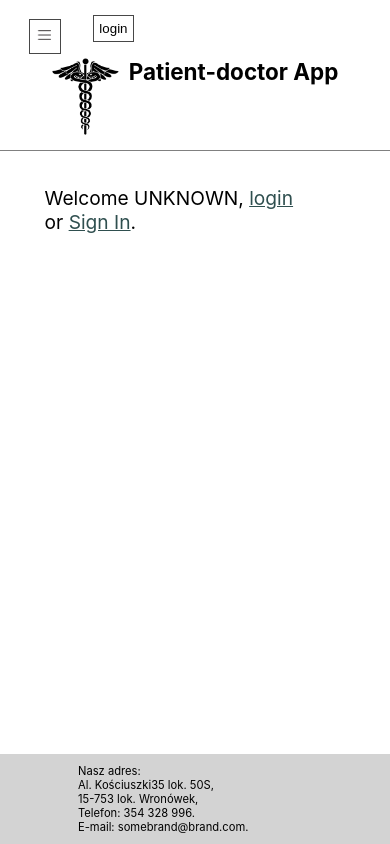
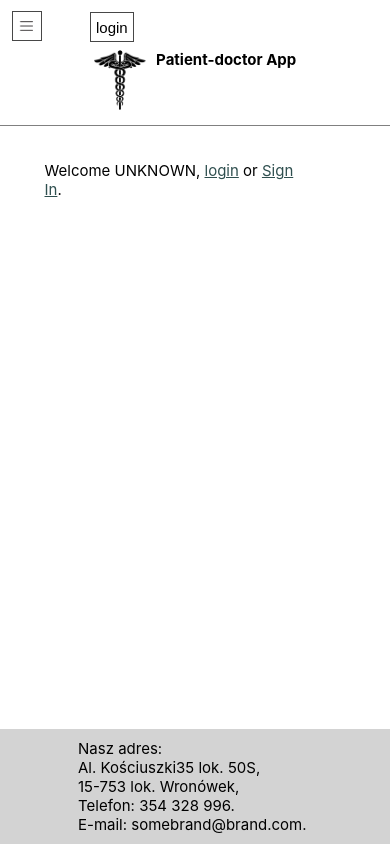
Before and after one commit to elzp/patientMedicalApp, a React (Create React App) app: page / in a window 390 px wide. Built offline with nearby package versions, Linux system fonts and the light colour scheme.

Commit message:
Move menu button

```diff
--- a/src/App.css
+++ b/src/App.css
@@ -3,6 +3,7 @@
   padding: 0;
   box-sizing: border-box;
   word-wrap: break-word;
+  font-size: 15px;
 }
 
 .App {
@@ -127,11 +128,20 @@ a {
   border: 1px solid rgb(71, 71, 71);
   background-color: white;
   margin-right: 5px;
+  position: relative;
+  min-width: 30px;
+  min-height: 30px;
 }
 
   .button-img {
     width: 20px;
     height: 20px;
+    display: inline-block;
+    position: absolute;
+    top: 50%;
+    left: 50%;
+    transform: translate(-50%, -50%);
+
   }
 /*end of header styling*/
 
@@ -248,8 +258,8 @@ span {
 .menu-elements-wrapper {
     position: absolute;
     width: 0%;
-    top: calc(1em + 25px);
-    left: 30px;
+    top: calc(1em + 27px);
+    left: 12px;
     margin:0;
     z-index: 1;
   }
@@ -258,11 +268,11 @@ span {
     display: block;
     grid-area: "menu-button";
     position: absolute;
-    margin-left: 1em;
+    padding: 12px;
     justify-self: left;
-    width: 1em;
-    top: 1em;
-    left: 10px;
+    width: 0;
+    top: -1px;
+    left: 0;
   }
 
 
```
